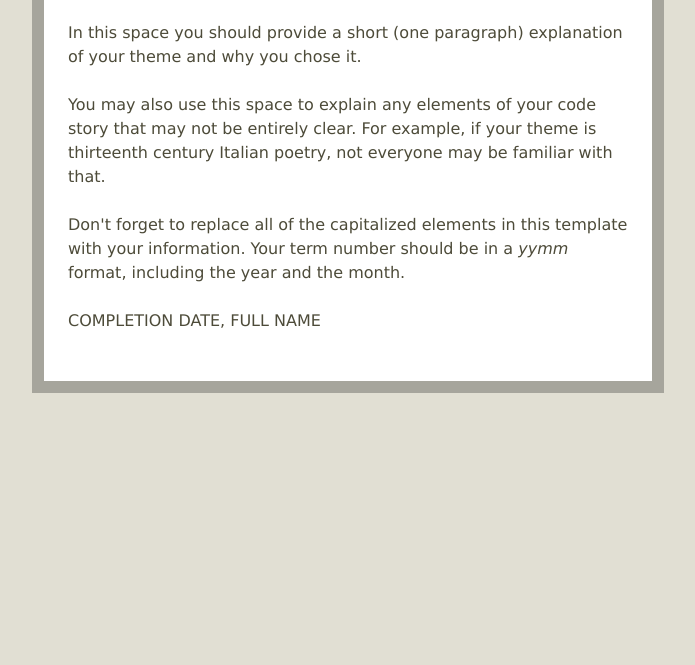
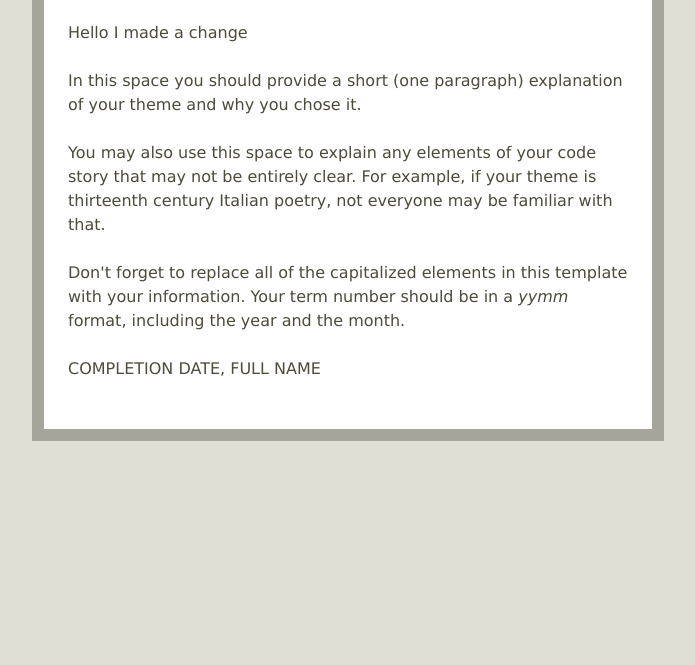
Before and after one commit to brandonmcghee/sdi1205work, a plain HTML site: page sdi-project2.html in a window 1280 px wide. Shown: the part 135-800 px from the top of the page, without its empty margins (292-987 px from the left). Drawn offline with Linux system fonts and the light colour scheme; a script that the page names is missing.

Commit message:
Update sdi-project2.html

```diff
--- a/sdi-project2.html
+++ b/sdi-project2.html
@@ -10,6 +10,7 @@
     <h2>Project 2</h2>
 </header>
 <article>
+<p>Hello I made a change</p>
 <p>In this space you should provide a short (one paragraph) explanation of your theme and why you chose it.</p>
 <p>You may also use this space to explain any elements of your code story that may not be entirely clear.  For example, if your theme is thirteenth century Italian poetry, not everyone may be familiar with that.</p>
 <p>Don't forget to replace all of the capitalized elements in this template with your information.  Your term number should be in a <em>yymm</em> format, including the year and the month.</p>
```
